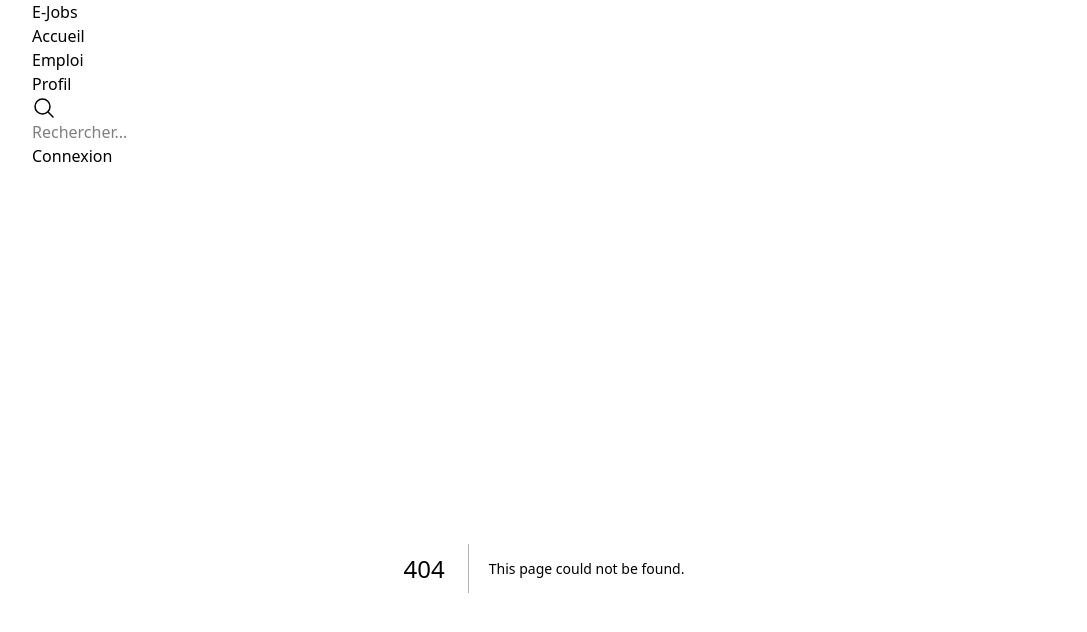
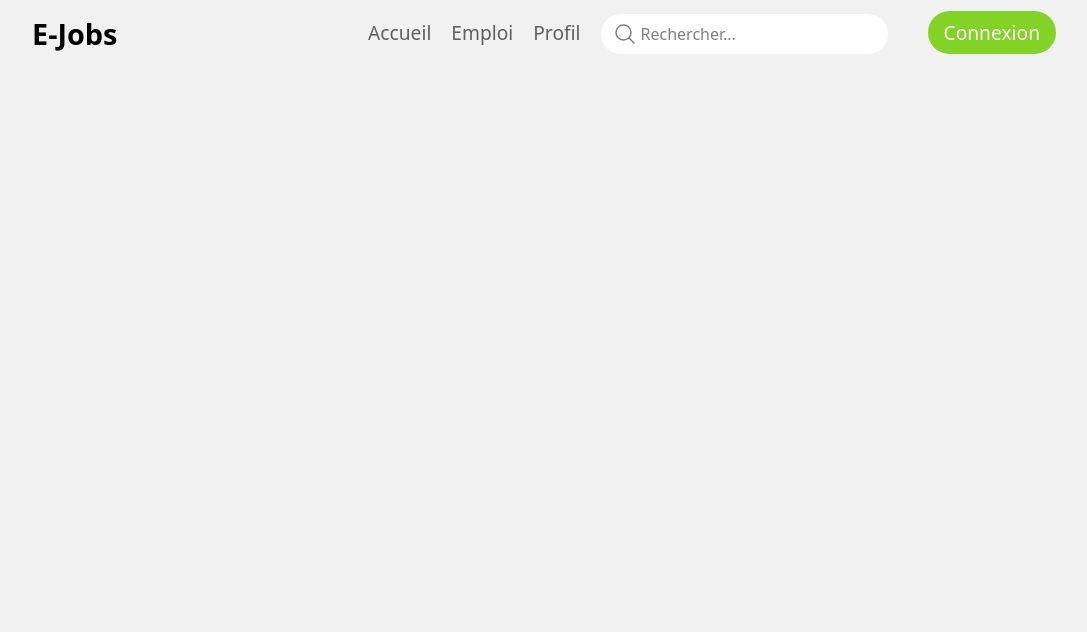
Before and after one commit to koffygeek/management, a Next.js app: page /authentification in a window 1280 px wide. Before the commit this address had no page. Shown: the top 632 px of the page, without its empty margins (96-1183 px from the left). Built offline with nearby package versions, Linux system fonts and the light colour scheme.

Commit message:
Header style

```diff
--- /dev/null
+++ b/app/authentification/page.js
@@ -0,0 +1,11 @@
+import React from 'react'
+
+const page = () => {
+  return (
+    <main>
+
+    </main>
+  )
+}
+
+export default page
--- a/app/globals.css
+++ b/app/globals.css
@@ -21,6 +21,8 @@
 
 body {
   background: #f1f1f1;
-
+  height: 100vh;
+  display: grid;
+  grid-template-rows: 70px 3fr 1fr;
 
 }
--- a/app/layout.js
+++ b/app/layout.js
@@ -1,6 +1,7 @@
 import { Geist, Geist_Mono } from "next/font/google";
 import "./globals.css";
 import Header from "@/components/utilities/Header";
+import Footer from "@/components/utilities/Footer";
 
 const geistSans = Geist({
   variable: "--font-geist-sans",
@@ -25,6 +26,7 @@ export default function RootLayout({ children }) {
       >
         <Header />
         {children}
+        <Footer />
       </body>
     </html>
   );
--- /dev/null
+++ b/components/utilities/Footer.js
@@ -0,0 +1,11 @@
+import React from 'react'
+
+const Footer = () => {
+  return (
+    <div>
+
+    </div>
+  )
+}
+
+export default Footer
--- a/components/utilities/Header.js
+++ b/components/utilities/Header.js
@@ -3,30 +3,32 @@ import React from "react";
 
 const Header = () => {
   return (
-    <header className="w-[80%] m-auto">
-      <div>
-        <div>
-          <Link href={"/"}>E-Jobs</Link>
+    <header className="w-[80%] m-auto h-full py-3 relative">
+      <div className="hidden lg:flex justify-between items-center">
+        <div className="">
+          <Link className="text-[1.8rem] font-bold " href={"/"}>
+            E-Jobs
+          </Link>
         </div>
-        <div>
-          <ul>
-            <li>
-              <Link href={"/"}>Accueil</Link>
+        <div className="flex space-x-10 items-center text-[1.2rem] ">
+          <ul className="flex space-x-5 items-center">
+            <li className="opacity-60">
+              <Link className="font-medium" href={"/"}>Accueil</Link>
             </li>
-            <li>
-              <Link href={"/"}>Emploi</Link>
+            <li className="opacity-60">
+              <Link className="font-medium" href={"/"}>Emploi</Link>
             </li>
-            <li>
-              <Link href={"/"}>Profil</Link>
+            <li className="opacity-60">
+              <Link className="font-medium" href={"/"}>Profil</Link>
             </li>
-            <li>
+            <li className="bg-white rounded-full items-center flex px-3 py-1">
               <svg
                 xmlns="http://www.w3.org/2000/svg"
                 fill="none"
                 viewBox="0 0 24 24"
                 strokeWidth={1.5}
                 stroke="currentColor"
-                className="size-6"
+                className="w-6 h-6 opacity-50"
               >
                 <path
                   strokeLinecap="round"
@@ -34,12 +36,12 @@ const Header = () => {
                   d="m21 21-5.197-5.197m0 0A7.5 7.5 0 1 0 5.196 5.196a7.5 7.5 0 0 0 10.607 10.607Z"
                 />
               </svg>
-              <input placeholder="Rechercher..."></input>
+              <input placeholder="Rechercher..." className="outline-none p-1 text-[1rem]  "></input>
             </li>
           </ul>
           <ul>
             <li>
-              <Link href={"/"}>Connexion</Link>
+              <Link className="text-white bg-[#83d327] px-4 py-2 rounded-full text-[1.2rem] " href={"/"}>Connexion</Link>
             </li>
           </ul>
         </div>
```
